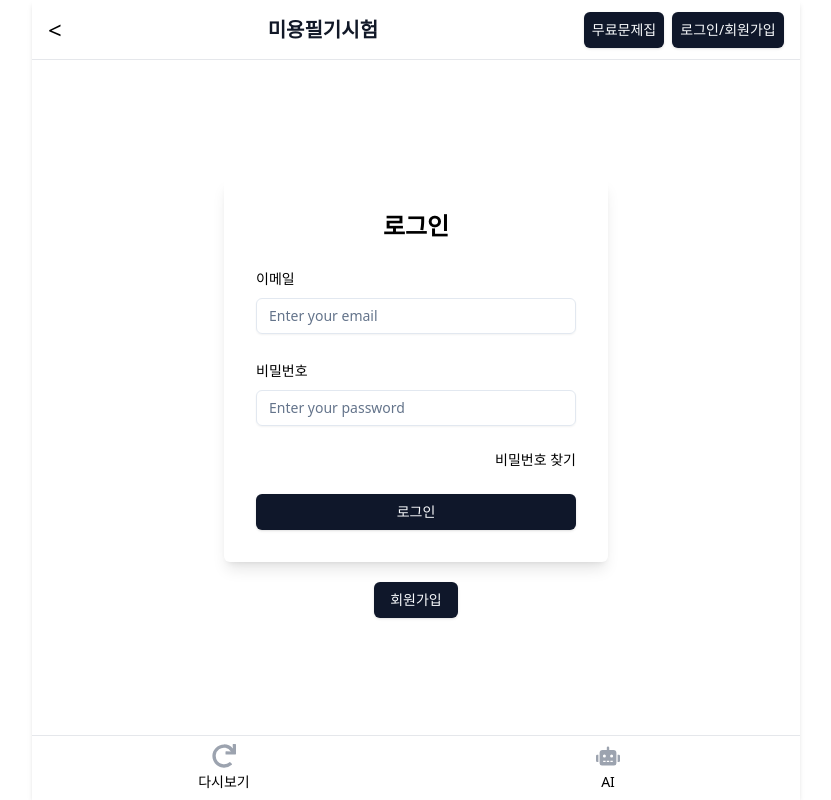
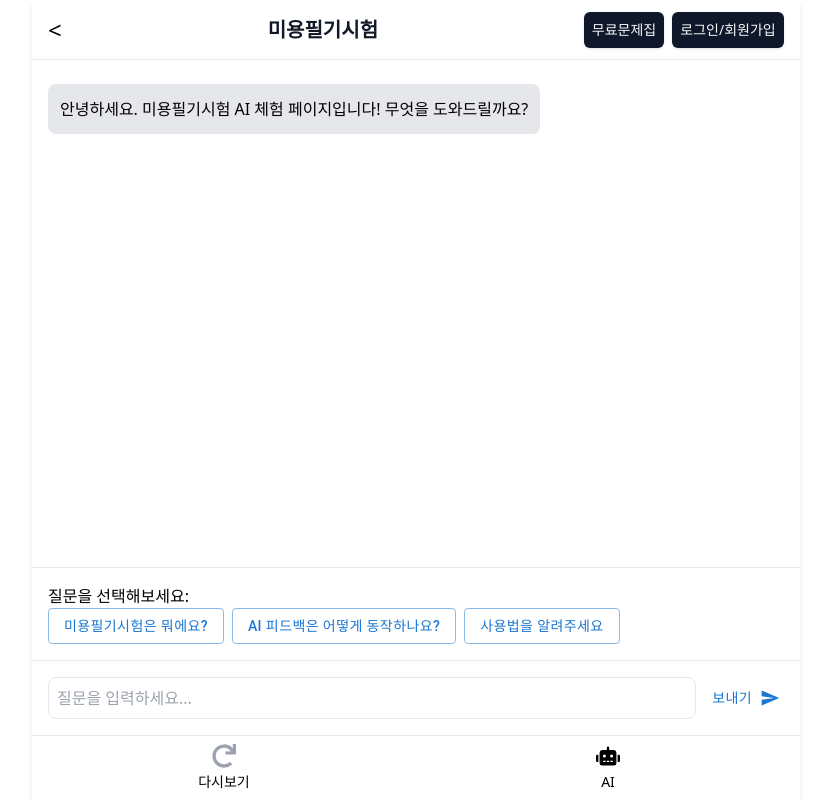
Before and after one commit to LCNINE/miyong_cbt_app, a React (Vite) app: page /ai in a window 1280 px wide. Before the commit this address led to /sign-in. Shown: the whole page, without its empty margins (224-1055 px from the left). Built offline with nearby package versions, Linux system fonts and the light colour scheme.

Commit message:
sampleAI추가

```diff
--- a/src/App.tsx
+++ b/src/App.tsx
@@ -11,6 +11,7 @@ import ProtectedRoute from "./pages/layout/ProtectedRoute";
 import Result from "./pages/test/Result";
 import RetestAfterTest from "./pages/retest/RetestAfterTest";
 import { ToastProvider } from "./components/ui/toast";
+import ProtectedRouteForSampleAi from "./pages/layout/ProtectedRouteSampleAi";
 
 const router = createBrowserRouter([
   {
@@ -40,9 +41,9 @@ const router = createBrowserRouter([
       {
         path: "ai",
         element: (
-          <ProtectedRoute>
+          <ProtectedRouteForSampleAi>
             <Ai />
-          </ProtectedRoute>
+          </ProtectedRouteForSampleAi>
         ),
       },
       {
--- a/src/pages/ai/Ai.tsx
+++ b/src/pages/ai/Ai.tsx
@@ -1,4 +1,4 @@
-import React, { useEffect, useState } from "react";
+import React, { useEffect, useState, useRef } from "react";
 import { CircularProgress } from "@mui/material";
 import OpenAI from "openai";
 import SendIcon from "@mui/icons-material/Send";
@@ -17,6 +17,7 @@ const Ai: React.FC = () => {
   const [assistant, setAssistant] = useState<any>(null);
   const [thread, setThread] = useState<any>(null);
   const [openai, setOpenai] = useState<any>(null);
+  const messageEndRef = useRef<HTMLDivElement | null>(null); // 스크롤을 위한 ref 추가
 
   useEffect(() => {
     initChatBot();
@@ -30,6 +31,15 @@ const Ai: React.FC = () => {
       },
     ]);
   }, [assistant]);
+
+  // 스크롤을 맨 아래로 내리는 함수
+  const scrollToBottom = () => {
+    messageEndRef.current?.scrollIntoView({ behavior: "smooth" });
+  };
+
+  useEffect(() => {
+    scrollToBottom(); // 메시지가 추가될 때마다 스크롤을 최하단으로 이동
+  }, [messages]);
 
   const initChatBot = async () => {
     const openai = new OpenAI({
@@ -55,7 +65,7 @@ const Ai: React.FC = () => {
   };
 
   const removeReferences = (text: string) => {
-    return text.replace(/【[^】]+】/g, '');
+    return text.replace(/【[^】]+】/g, "");
   };
 
   const handleSendMessage = async () => {
@@ -98,14 +108,13 @@ const Ai: React.FC = () => {
       )
       .pop();
 
-      // Print the last message coming from the assistant
+    // Print the last message coming from the assistant
     if (lastMessage) {
       // 응답에서 참조를 제거한 후 메시지로 설정
-      const cleanedMessage = removeReferences(lastMessage.content[0]["text"].value);
-      setMessages([
-        ...messages,
-        createNewMessage(cleanedMessage, false),
-      ]);
+      const cleanedMessage = removeReferences(
+        lastMessage.content[0]["text"].value
+      );
+      setMessages([...messages, createNewMessage(cleanedMessage, false)]);
     }
   };
 
@@ -120,9 +129,18 @@ const Ai: React.FC = () => {
     <>
       <Helmet>
         <title>미용필시시험Ai - customgpt를 이용한 즉각적인 ai 피드백</title>
-        <meta name="description" content="customgpt를 이용한 즉각적인 ai 피드백" />
-        <meta name="google-site-verification" content="LK2lMpCXPbmg_peIKBrco_0Rp_scYKp4Mn0u5yI6vCI" />
-        <meta name="naver-site-verification" content="dd4919f9da4dfbafdd79f35ed97505cf41418c50" />
+        <meta
+          name="description"
+          content="customgpt를 이용한 즉각적인 ai 피드백"
+        />
+        <meta
+          name="google-site-verification"
+          content="LK2lMpCXPbmg_peIKBrco_0Rp_scYKp4Mn0u5yI6vCI"
+        />
+        <meta
+          name="naver-site-verification"
+          content="dd4919f9da4dfbafdd79f35ed97505cf41418c50"
+        />
       </Helmet>
       <div className="flex flex-col h-full">
         <div className="flex-1 overflow-auto p-4">
@@ -136,6 +154,8 @@ const Ai: React.FC = () => {
               <TypingIndicator />
             </div>
           )}
+          {/* 메시지 목록 끝에 있는 ref */}
+          <div ref={messageEndRef} />
         </div>
 
         <div className="flex items-center p-4 border-t">
--- /dev/null
+++ b/src/pages/ai/SampleAi.tsx
@@ -0,0 +1,111 @@
+import React, { useState, useEffect, useRef } from "react";
+import { Button } from "@mui/material";
+import SendIcon from "@mui/icons-material/Send";
+import Message from "./Message"; // 실제 메시지 컴포넌트를 사용한다고 가정
+import { Helmet } from "react-helmet-async";
+
+const SampleAi: React.FC = () => {
+  const [messages, setMessages] = useState<Array<{ content: string; isUser: boolean }>>([
+    { content: "안녕하세요. 미용필기시험 AI 체험 페이지입니다! 무엇을 도와드릴까요?", isUser: false },
+  ]);
+  const [input, setInput] = useState<string>("");
+
+  const predefinedQuestions = [
+    "미용필기시험은 뭐에요?",
+    "AI 피드백은 어떻게 동작하나요?",
+    "사용법을 알려주세요",
+  ];
+
+  const predefinedResponses: { [key: string]: string } = {
+    "미용필기시험은 뭐에요?": "미용필기시험은 미용사 자격증을 취득하기 위한 필기시험입니다. 더 많은 정보를 원하시면 로그인해주세요!",
+    "AI 피드백은 어떻게 동작하나요?": "AI 피드백은 사용자가 입력한 답변에 대해 즉각적으로 피드백을 제공하는 기능입니다. 전체 기능을 보려면 로그인이 필요합니다!",
+    "사용법을 알려주세요": "미용필기시험 사이트에서 AI 피드백을 받으려면 먼저 로그인해주세요! 다양한 문제와 피드백을 통해 학습을 도와드립니다.",
+  };
+
+  const messageEndRef = useRef<HTMLDivElement | null>(null);
+
+  const handleSendMessage = (selectedQuestion?: string) => {
+    const messageContent = selectedQuestion || input;
+    if (messageContent.trim() === "") return;
+
+    // 사용자가 입력한 메시지 추가
+    setMessages([...messages, { content: messageContent, isUser: true }]);
+
+    // 미리 정의된 응답을 찾아서 추가
+    const response =
+      predefinedResponses[messageContent] || "전체 기능을 이용하려면 로그인해주세요!";
+    setMessages((prev) => [...prev, { content: response, isUser: false }]);
+
+    setInput(""); // 입력 초기화
+  };
+
+  const handleQuestionClick = (question: string) => {
+    // 사용자가 미리 정의된 질문을 클릭하면 해당 질문을 전송
+    handleSendMessage(question);
+  };
+
+  const handleKeyPress = (e: React.KeyboardEvent<HTMLDivElement>) => {
+    if (e.key === "Enter") {
+      handleSendMessage();
+    }
+  };
+
+  const scrollToBottom = () => {
+    messageEndRef.current?.scrollIntoView({ behavior: "smooth" });
+  };
+
+  useEffect(() => {
+    scrollToBottom(); // 메시지가 업데이트될 때마다 최하단으로 스크롤
+  }, [messages]);
+
+  return (
+    <>
+      <Helmet>
+        <title>미용필기시험 AI 체험 페이지</title>
+        <meta name="description" content="미용필기시험 AI 체험 페이지" />
+      </Helmet>
+      <div className="flex flex-col h-full">
+        <div className="flex-1 overflow-auto p-4">
+          {messages.map((message, index) => (
+            <Message key={index} message={message} />
+          ))}
+          {/* 메시지 끝에 있는 div, 스크롤이 이 위치로 이동하게 함 */}
+          <div ref={messageEndRef} />
+        </div>
+
+        {/* 미리 정의된 질문 목록 */}
+        <div className="p-4 border-t">
+          <p>질문을 선택해보세요:</p>
+          <div className="flex space-x-2">
+            {predefinedQuestions.map((question, index) => (
+              <Button
+                key={index}
+                variant="outlined"
+                onClick={() => handleQuestionClick(question)}
+              >
+                {question}
+              </Button>
+            ))}
+          </div>
+        </div>
+
+        {/* 사용자 입력 */}
+        <div className="flex items-center p-4 border-t">
+          <input
+            type="text"
+            className="flex-1 border rounded-lg p-2 mr-2"
+            placeholder="질문을 입력하세요..."
+            value={input}
+            onChange={(e) => setInput(e.target.value)}
+            onKeyDown={handleKeyPress}
+          />
+          <Button onClick={() => handleSendMessage()} endIcon={<SendIcon />}>
+            보내기
+          </Button>
+        </div>
+      </div>
+    </>
+  );
+};
+
+export default SampleAi;
--- a/src/pages/auth/sign-in/SignInForm.tsx
+++ b/src/pages/auth/sign-in/SignInForm.tsx
@@ -11,45 +11,48 @@ import { Input } from "@/components/ui/input";
 import { zodResolver } from "@hookform/resolvers/zod";
 import { useState } from "react";
 import { useForm } from "react-hook-form";
-import { useNavigate } from "react-router-dom";
+import { useLocation, useNavigate } from "react-router-dom";
 import { SignInFormValues, signInSchema } from "./schema";
 import { signIn } from "./action";
 import { useToast } from "@/hooks/use-toast";
 
 export default function SignInForm() {
   const [loading, setLoading] = useState(false);
-  const navigate = useNavigate(); // 회원가입 후 다른 페이지로 이동하기 위해 useNavigate 사용
-  const { toast } = useToast(); // useToast 훅을 통해 toast 사용
+  const navigate = useNavigate();
+  const location = useLocation();
+  const { toast } = useToast();
 
   // react-hook-form과 zod를 이용한 폼 상태 관리
   const form = useForm<SignInFormValues>({
     resolver: zodResolver(signInSchema),
     defaultValues: {
-      email: "", // 기본값 설정
-      password: "", // 기본값 설정
+      email: "",
+      password: "",
     },
   });
+
+  // 이전 경로, 없으면 기본값으로 메인 페이지 설정
+  const from = location.state?.from?.pathname || "/";
 
   const submitSignIn = async (values: SignInFormValues) => {
     try {
       const { data, error } = await signIn({ values, setLoading });
 
       if (error) {
-        // 로그인 실패 시 toast 메시지 출력
         toast({
           title: "로그인 실패",
           description: "존재하지 않는 계정입니다.",
         });
-        return; // 실패 시 더 이상 진행하지 않음
+        return;
       }
 
-      // 로그인 성공 시 toast 메시지 출력
       toast({
         title: "로그인 성공",
         description: data?.user.email + "님 환영합니다!",
       });
 
-      navigate("/"); // 로그인 성공 시 메인 페이지로 이동
+      // 로그인 성공 시, 이전 페이지로 리디렉트
+      navigate(from, { replace: true });
     } catch {
       toast({
         title: "로그인 실패",
@@ -66,6 +69,13 @@ export default function SignInForm() {
           className="space-y-6 bg-white p-8 shadow-lg rounded-md max-w-sm w-full"
         >
           <h2 className="text-2xl font-semibold text-center">로그인</h2>
+
+          {/* 만약 from이 'retest'라면 빨간색 경고 메시지 출력 */}
+          {from === "/retest" && (
+            <div className="text-red-700 text-center mb-4 border-red-500 border-2 bg-red-100 p-2 rounded-lg max-w-[245px] mx-auto">
+              <strong>로그인이 필요한 서비스입니다.</strong>
+            </div>
+          )}
 
           {/* Email 필드 */}
           <FormField
@@ -103,8 +113,7 @@ export default function SignInForm() {
 
           {/* 비밀번호 찾기 링크를 오른쪽에 배치 */}
           <div className="flex justify-between items-center">
-            <span></span>{" "}
-            {/* 좌측에 빈 공간을 넣어 비밀번호 찾기 링크가 우측에 붙도록 */}
+            <span></span>
             <a href="#" className="text-sm hover:underline">
               비밀번호 찾기
             </a>
--- a/src/pages/layout/ProtectedRoute.tsx
+++ b/src/pages/layout/ProtectedRoute.tsx
@@ -1,18 +1,24 @@
 import { useAuth } from "../auth/AuthContext"; // 경로는 프로젝트 구조에 맞게 수정
-import { Navigate } from "react-router-dom";
+import { Navigate, useLocation } from "react-router-dom";
 
 const ProtectedRoute = ({ children }: { children: React.ReactNode }) => {
   const { user, loading } = useAuth();
+  const location = useLocation();
 
   // 로딩 중일 때 (세션 확인 중)
   if (loading) {
-    return <div>Loading...</div>; // 혹은 로딩 스피너 추가
+    return <div>Loading...</div>; // 로딩 스피너 추가 가능
   }
 
-  // 로그인하지 않은 경우
+  // 로그인하지 않은 경우, 현재 위치를 state로 저장하여 로그인 페이지로 리디렉트
   if (!user) {
-    console.log("not logged in");
-    return <Navigate to="/sign-in" replace />; // 로그인 페이지로 리디렉션
+    return (
+      <Navigate
+        to="/sign-in"
+        replace
+        state={{ from: location }} // 로그인 후 돌아올 경로를 state에 저장
+      />
+    );
   }
 
   // 로그인된 경우에만 자식 요소 렌더링
--- /dev/null
+++ b/src/pages/layout/ProtectedRouteSampleAi.tsx
@@ -0,0 +1,22 @@
+import SampleAi from "../ai/SampleAi";
+import { useAuth } from "../auth/AuthContext"; // 경로는 프로젝트 구조에 맞게 수정
+
+const ProtectedRouteForSampleAi = ({ children }: { children: React.ReactNode }) => {
+  const { user, loading } = useAuth();
+
+  // 로딩 중일 때 (세션 확인 중)
+  if (loading) {
+    return <div>Loading...</div>; // 로딩 스피너 추가 가능
+  }
+
+  // 로그인하지 않은 경우, Sample AI 페이지로 리디렉션
+  if (!user) {
+    console.log("not logged in");
+    return <SampleAi />; // Sample AI 페이지를 바로 렌더링
+  }
+
+  // 로그인된 경우에만 자식 요소 렌더링
+  return <>{children}</>;
+};
+
+export default ProtectedRouteForSampleAi;
--- a/src/pages/layout/header/Header.tsx
+++ b/src/pages/layout/header/Header.tsx
@@ -35,7 +35,7 @@ export default function Header() {
   }
 
   function handleSignIn() {
-    navigate("/sign-in");
+    navigate("/sign-in", { state: { from: location } });
   }
 
   return (
```
Also changed, not shown: 1 other file (tests, documents, lock files or other folders).
